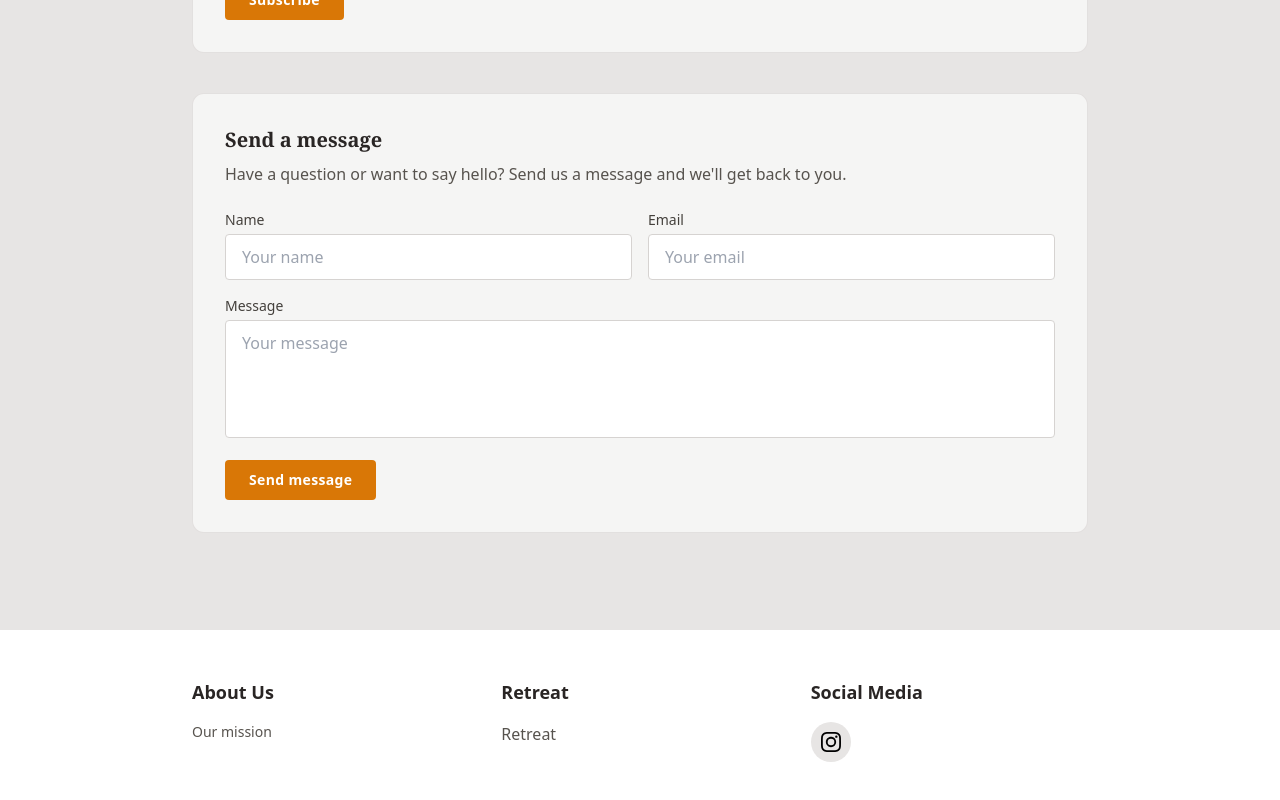
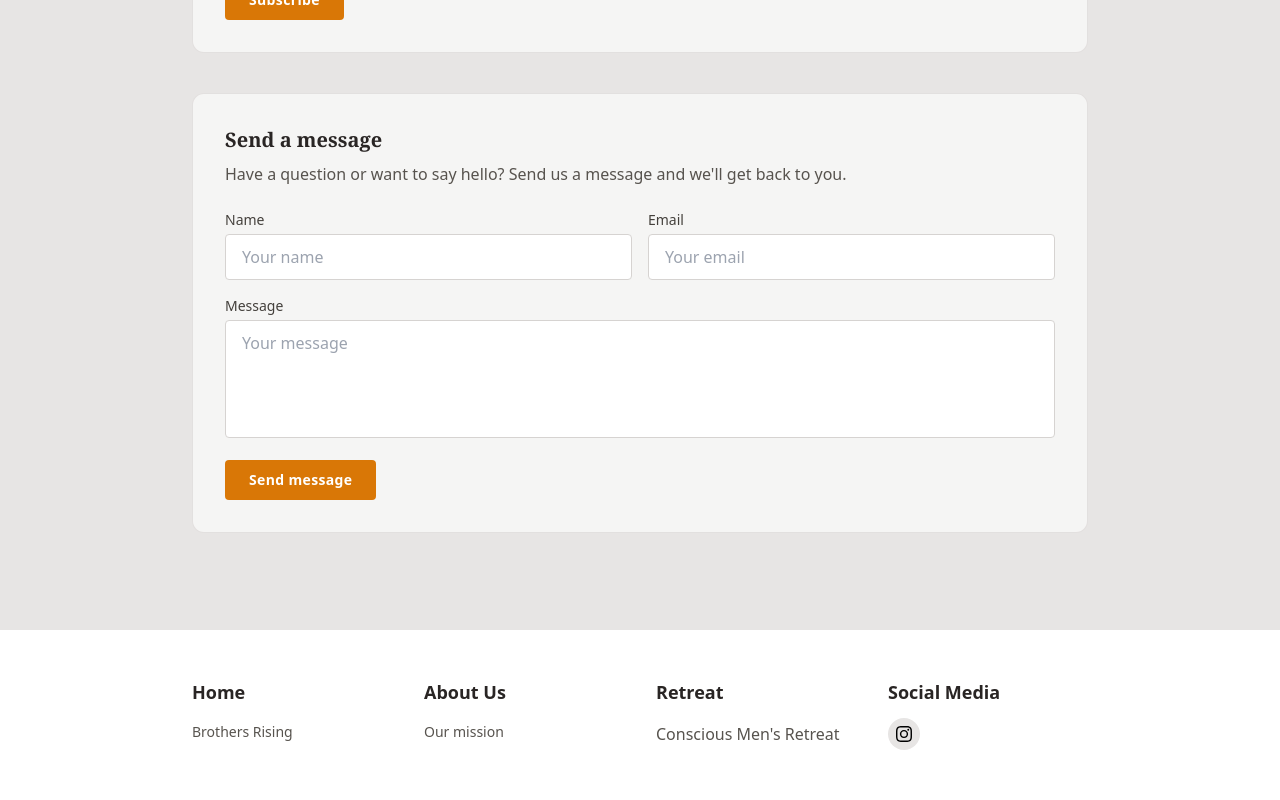
Before and after one commit to the-stereo-kid/br-web-portal, a Nuxt app: page / in a window 1280 px wide. Shown: the part 6449-7249 px from the top of the page. Built offline with nearby package versions, Linux system fonts and the light colour scheme.

Commit message:
footer and retreat page flow updates

```diff
--- a/components/Footer.vue
+++ b/components/Footer.vue
@@ -2,7 +2,15 @@
   <footer class="bg-white py-12 border-t border-stone-200">
     <div class="container mx-auto px-4 sm:px-6 lg:px-8">
       <div class="max-w-4xl mx-auto">
-        <div class="grid grid-cols-1 md:grid-cols-3 gap-8">
+        <div class="grid grid-cols-1 md:grid-cols-4 gap-8">
+          <!-- Home -->
+          <div>
+            <h3 class="text-lg font-bold text-stone-800 mb-4">Home</h3>
+            <p class="text-stone-600 text-sm">
+              <NuxtLink to="/" class="hover:text-amber-600 transition-colors">Brothers Rising</NuxtLink>
+            </p>
+          </div>
+
           <!-- About Us -->
           <div>
             <h3 class="text-lg font-bold text-stone-800 mb-4">About Us</h3>
@@ -17,7 +25,7 @@
           <ul class="space-y-2">
             <li>
               <NuxtLink to="/retreat" class="text-stone-600 hover:text-amber-600 transition-colors">
-                Retreat
+                Conscious Men's Retreat
               </NuxtLink>
             </li>
           </ul>
@@ -25,15 +33,15 @@
 
         <!-- Social Media -->
         <div>
-          <h3 class="text-lg font-bold text-stone-800 mb-4">Social Media</h3>
+          <h3 class="text-lg font-bold text-stone-800 mb-3">Social Media</h3>
           <a
             href="https://www.instagram.com/brothers_rising/"
             target="_blank"
             rel="noopener noreferrer"
-            class="inline-flex items-center justify-center w-10 h-10 rounded-full bg-stone-200 text-stone-700 hover:bg-amber-600 hover:text-white transition-colors"
+            class="inline-flex items-center justify-center w-8 h-8 rounded-full bg-stone-200 text-stone-700 hover:bg-amber-600 hover:text-white transition-colors"
             aria-label="Instagram"
           >
-          <img src="/logos/Instagram_Glyph_Black.svg" alt="Instagram" class="w-5 h-5 object-contain" />
+          <img src="/logos/Instagram_Glyph_Black.svg" alt="Instagram" class="w-4 h-4 object-contain" />
           </a>
         </div>
         </div>
--- a/pages/retreat.vue
+++ b/pages/retreat.vue
@@ -5,13 +5,13 @@
     <RetreatOpening />
     <RetreatWhy />
     <RetreatWhoFor />
+    <RetreatInvitation />
     <RetreatPillars />
     <RetreatExperience />
     <RetreatLocation />
+    <RetreatDetails />
     <RetreatIncluded />
-    <RetreatDetails />
     <RetreatValue />
-    <RetreatInvitation />
     <RetreatCTA />
     <Footer />
   </div>
```
